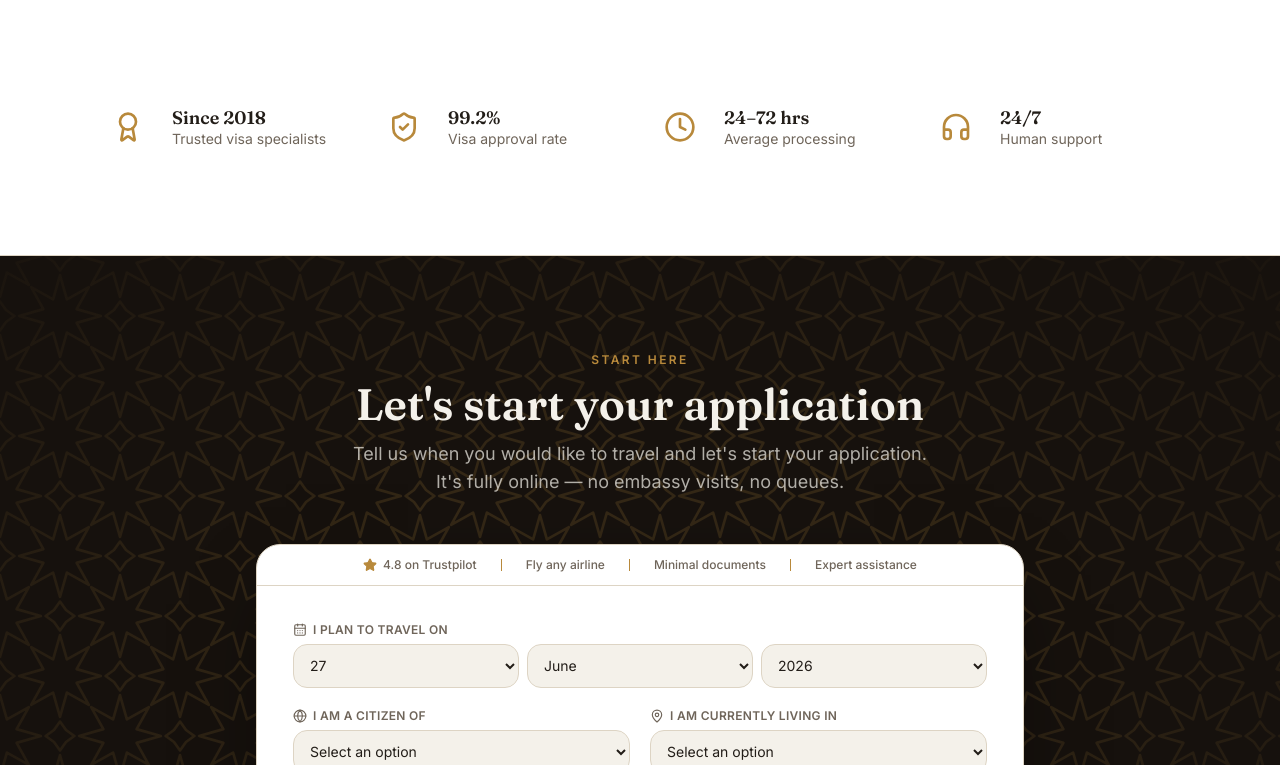
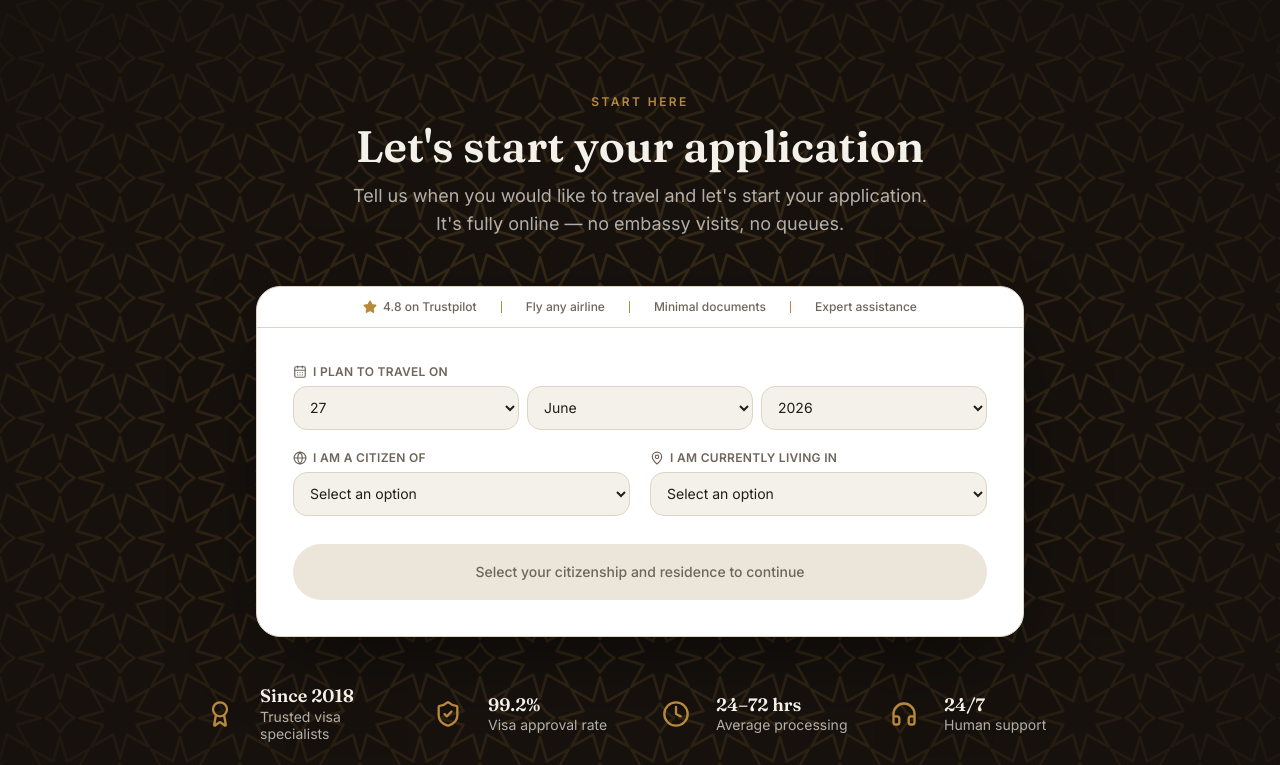
Before and after one commit to bvtonder1980-cmd/dubavisas, a Next.js app: page / in a window 1280 px wide. Shown: the part 775-1540 px from the top of the page. Built offline with nearby package versions, Linux system fonts and the light colour scheme.

Commit message:
feat: add trust badges and update icons in Assist component
Co-authored-by: bvtonder1980-cmd <275993852+bvtonder1980-cmd@users.noreply.github.com>

```diff
--- a/app/page.tsx
+++ b/app/page.tsx
@@ -1,5 +1,4 @@
 import { Hero } from "@/components/hero"
-import { TrustBar } from "@/components/trust-bar"
 import { Assist } from "@/components/assist"
 import { HowItWorks } from "@/components/how-it-works"
 import { Prices } from "@/components/prices"
@@ -18,7 +17,6 @@ export default function HomePage() {
       <ServiceSchema />
       <FaqSchema items={faqs.slice(0, 6)} />
       <Hero />
-      <TrustBar />
       <Assist />
       <HowItWorks />
       <Prices />
--- a/components/assist.tsx
+++ b/components/assist.tsx
@@ -2,7 +2,7 @@
 
 import { useState } from "react"
 import Link from "next/link"
-import { ArrowRight, CalendarDays, Globe, MapPin, Star } from "lucide-react"
+import { ArrowRight, CalendarDays, Globe, MapPin, Star, ShieldCheck, Clock, Headphones, Award } from "lucide-react"
 import { countries } from "@/lib/countries"
 import { Container } from "@/components/ui/layout"
 import { siteConfig } from "@/lib/site-config"
@@ -24,6 +24,32 @@ const months = [
 ]
 const currentYear = new Date().getFullYear()
 const years = [String(currentYear), String(currentYear + 1)]
+
+const trustStats = [
+  {
+    icon: Award,
+    /* [PLACEHOLDER] Replace with your real founding year / track record */
+    value: "Since 2018",
+    label: "Trusted visa specialists",
+  },
+  {
+    icon: ShieldCheck,
+    /* [PLACEHOLDER] Replace with your real approval rate */
+    value: "99.2%",
+    label: "Visa approval rate",
+  },
+  {
+    icon: Clock,
+    /* [PLACEHOLDER] Replace with your real average processing time */
+    value: "24–72 hrs",
+    label: "Average processing",
+  },
+  {
+    icon: Headphones,
+    value: "24/7",
+    label: "Human support",
+  },
+]
 
 const fieldClass =
   "h-11 w-full rounded-lg border border-border bg-background px-3 text-sm text-ink outline-none transition focus:border-brand focus:ring-2 focus:ring-brand/30"
@@ -186,6 +212,25 @@ export function Assist() {
             </div>
           </div>
         </div>
+
+        {/* trust badges */}
+        <ul className="mx-auto mt-12 grid max-w-4xl grid-cols-1 gap-6 sm:grid-cols-2 md:grid-cols-4 md:gap-4">
+          {trustStats.map((s) => (
+            <li key={s.label} className="flex items-center justify-center gap-3 md:justify-start">
+              <span className="flex h-14 w-14 shrink-0 items-center justify-center rounded-full bg-brand/15 text-brand">
+                <s.icon className="h-7 w-7 text-brand" aria-hidden="true" />
+              </span>
+              <span className="flex flex-col">
+                <span className="font-serif text-lg font-semibold leading-tight" style={{ color: "#f4f1ea" }}>
+                  {s.value}
+                </span>
+                <span className="text-sm leading-tight" style={{ color: "rgba(244,241,234,0.7)" }}>
+                  {s.label}
+                </span>
+              </span>
+            </li>
+          ))}
+        </ul>
       </Container>
     </section>
   )
```
Also changed, not shown: 1 other file (tests, documents, lock files or other folders).
